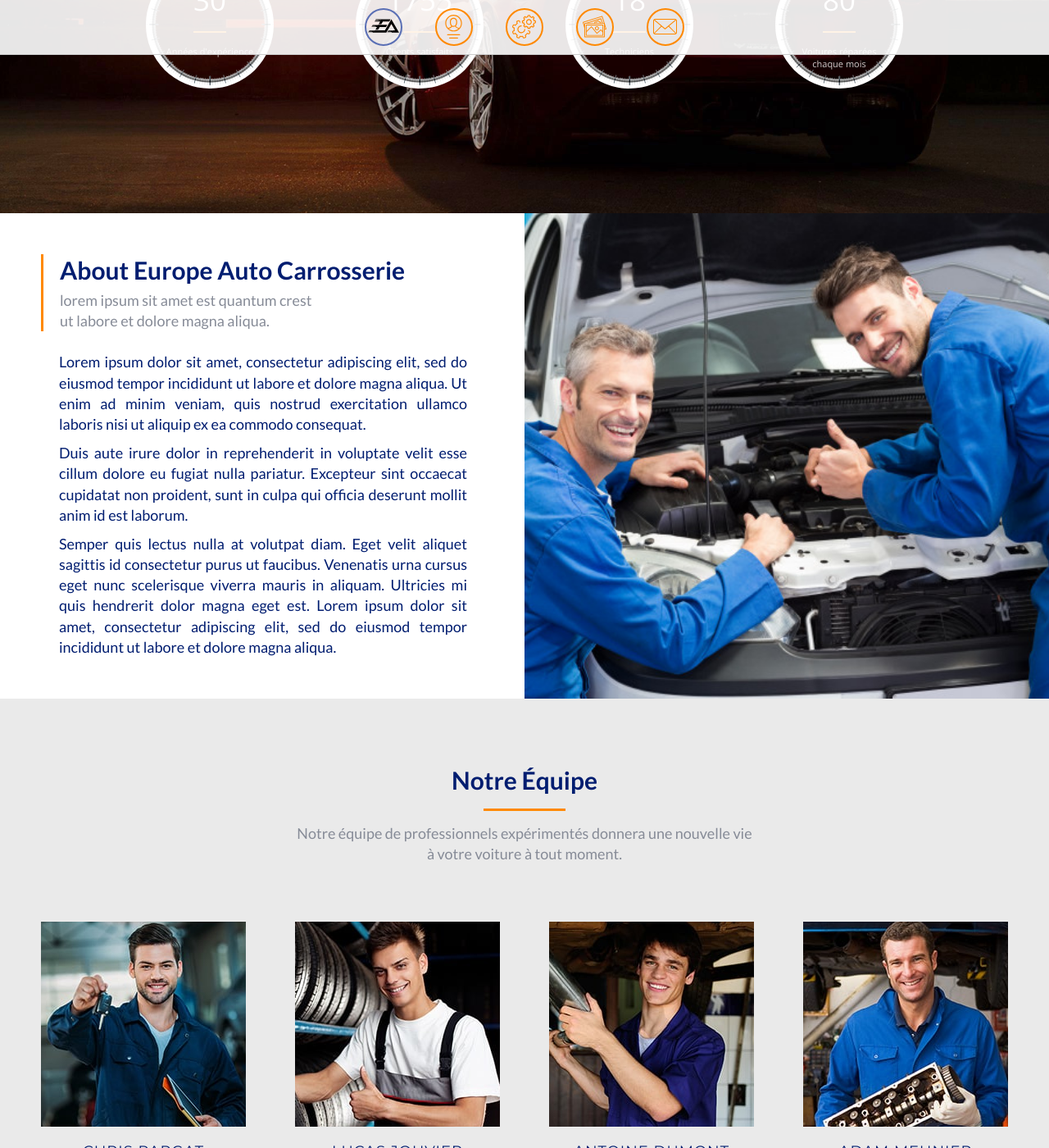
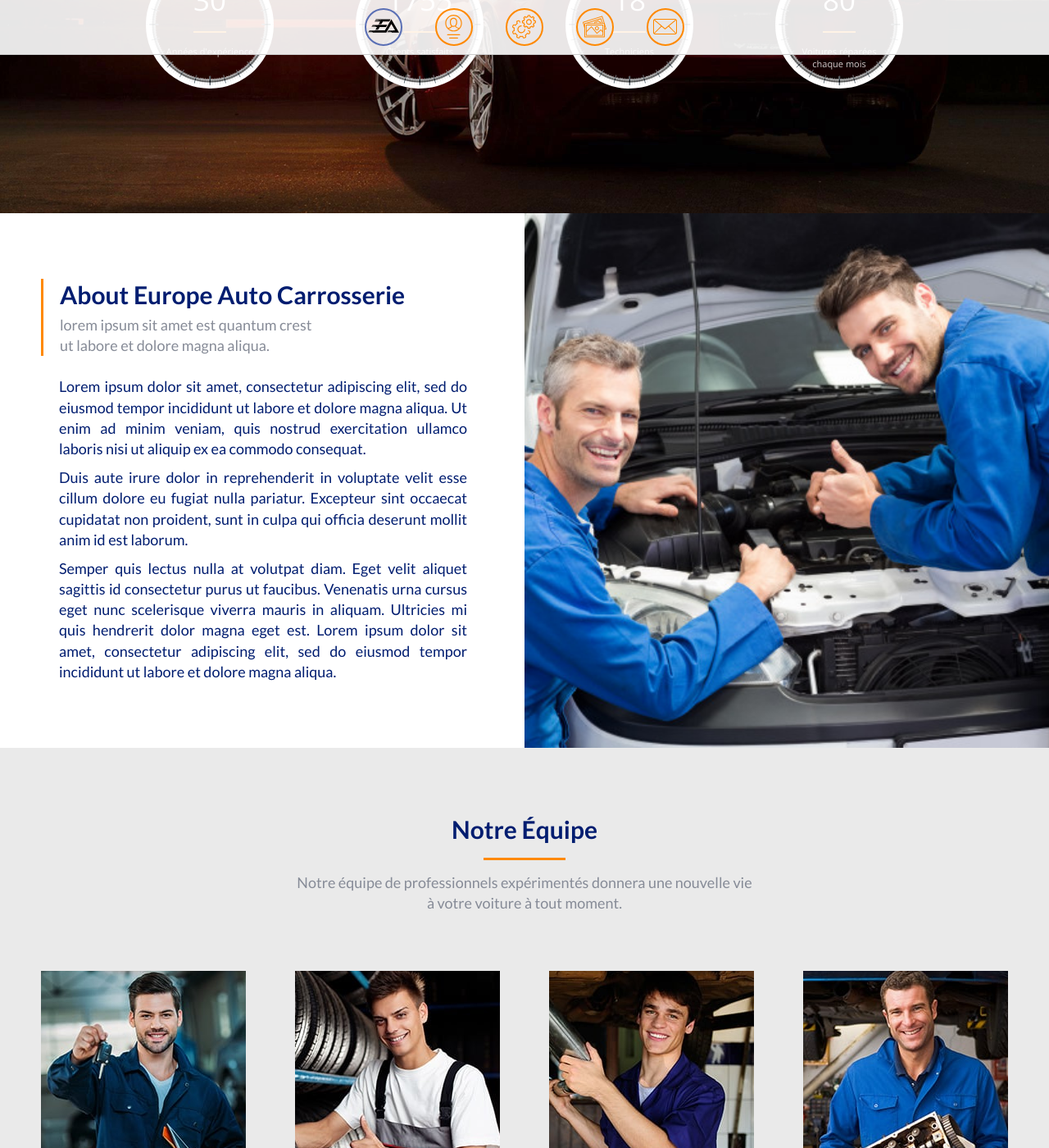
Before and after one commit to bloodstorms/europe-auto-carrosserie, a Jekyll site: the page built from presentation.html, in a window 1280 px wide and 1400 px high, scrolled down 260 px. Shown: the whole window at 82% size. Built offline with Jekyll 4.4.1, drawn with Linux system fonts in a browser that asks for light colours; nearby versions of some CDN libraries; library files that are not in the unit come from our copies.

Commit message:
add padding

```diff
--- a/_assets/scss/_presentation.scss
+++ b/_assets/scss/_presentation.scss
@@ -62,7 +62,7 @@
 }
 
 .block-about__left {
-  padding: 50px 70px 50px 50px;
+  padding: 80px 70px 80px 50px;
   max-width: 800px;
 }
 
--- a/assets/stylesheets/application.css
+++ b/assets/stylesheets/application.css
@@ -217,7 +217,7 @@
   box-sizing: border-box; }
 
 .block-about__left {
-  padding: 50px 70px 50px 50px;
+  padding: 80px 70px 80px 50px;
   max-width: 800px; }
 
 .block-about__image {
```
